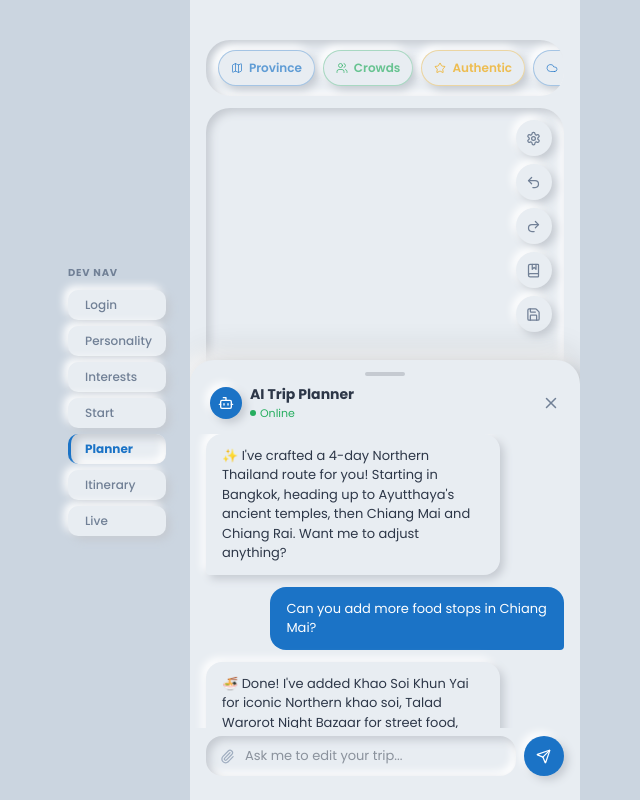
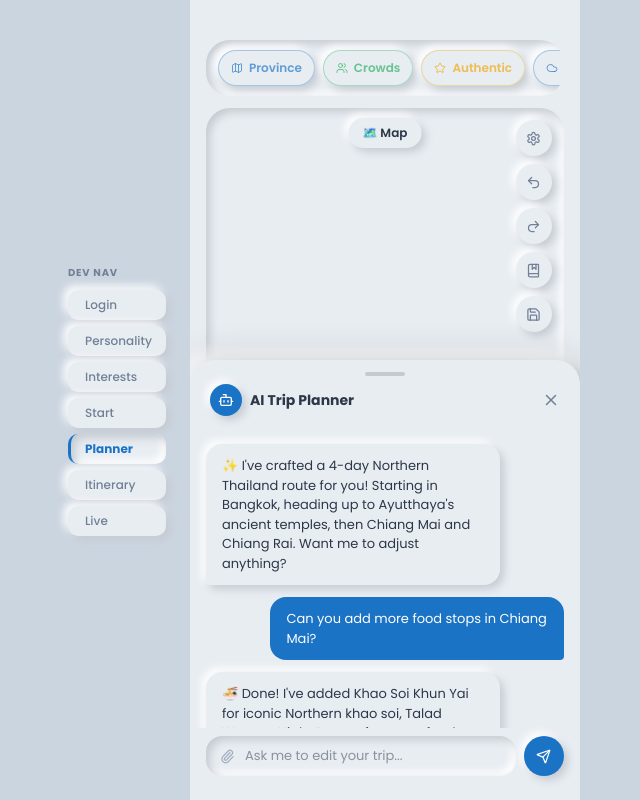
Before and after one commit to Combine1234/TourTuaThai, a React (Vite) app: page /planner in a window 1280 px wide. Both pictures are taken after a click on the button 705 px from the left and 752 px from the top of the page. Shown: the whole page, without its empty margins (316-956 px from the left). Built offline with nearby package versions, Linux system fonts and the light colour scheme.

Commit message:
removed API imported functions

```diff
--- a/src/app/pages/PlannerPage.tsx
+++ b/src/app/pages/PlannerPage.tsx
@@ -113,9 +113,36 @@ const FILTERS = [
 ];
 declare const longdo: any; // บอก TypeScript ว่า longdo มาจาก global script
 
+const LAYER_OPTIONS = [
+  { id: 'map' as const, label: 'Map', icon: '🗺️' },
+  { id: 'satellite' as const, label: 'Satellite', icon: '🛰️' },
+  { id: 'traffic' as const, label: 'Traffic', icon: '🚦' },
+];
+
 const TripMap = ({ stops }: { stops: TripStop[] }) => {
   const mapRef = useRef<HTMLDivElement>(null);
   const mapInstanceRef = useRef<any>(null);
+  const [showLayerMenu, setShowLayerMenu] = useState(false);
+  const [activeLayer, setActiveLayer] = useState<'map' | 'satellite' | 'traffic'>('map');
+
+  const switchLayer = (layer: 'map' | 'satellite' | 'traffic') => {
+    const ld = (window as any).longdo;
+    const map = mapInstanceRef.current;
+    if (!map || !ld) return;
+    try { map.Layers.remove(ld.Layers.TRAFFIC); } catch {}
+    if (layer === 'satellite') {
+      // Longdo Maps uses GEOIMAGERY for satellite tiles; fall back to SATELLITE if present
+      const satLayer = ld.Layers.GEOIMAGERY ?? ld.Layers.SATELLITE ?? ld.Layers.HYBRID;
+      try { map.Layers.setBase(satLayer); } catch {}
+    } else {
+      try { map.Layers.setBase(ld.Layers.NORMAL); } catch {}
+      if (layer === 'traffic') {
+        try { map.Layers.add(ld.Layers.TRAFFIC); } catch {}
+      }
+    }
+    setActiveLayer(layer);
+    setShowLayerMenu(false);
+  };
 
   useEffect(() => {
     if (!mapRef.current) return;
@@ -138,6 +165,19 @@ const TripMap = ({ stops }: { stops: TripStop[] }) => {
         });
         map.location({ lon: 100.5, lat: 14.5 }, true);
         mapInstanceRef.current = map;
+
+        // Hide built-in controls
+        try { map.Ui.DPad.visible(false); } catch {}
+        try { map.Ui.Zoombar.visible(false); } catch {}
+        try { map.Ui.LayerSelector.visible(false); } catch {}
+        try { map.Ui.Terrain.visible(false); } catch {}
+
+        // Shrink Longdo Maps attribution/info text at bottom-right
+        if (mapRef.current) {
+          const s = document.createElement('style');
+          s.textContent = `.ldmap_copyright,.ldmap-copyright,.ldmap_info,.longdo-copyright{font-size:9px!important;opacity:0.6;white-space:nowrap!important;overflow:hidden!important;text-overflow:ellipsis!important;max-width:200px!important}`;
+          mapRef.current.appendChild(s);
+        }
 
         // วาง markers
         stops.forEach(stop => {
@@ -215,7 +255,64 @@ const TripMap = ({ stops }: { stops: TripStop[] }) => {
     };
   }, [stops]);
 
-  return <div ref={mapRef} style={{ width: '100%', height: '100%' }} />;
+  const activeLyr = LAYER_OPTIONS.find(l => l.id === activeLayer)!;
+
+  return (
+    <div style={{ position: 'relative', width: '100%', height: '100%' }}>
+      <div ref={mapRef} style={{ width: '100%', height: '100%' }} />
+
+      {/* Layer picker — top center */}
+      <div style={{ position: 'absolute', top: 10, left: '50%', transform: 'translateX(-50%)', zIndex: 10 }}>
+        <motion.button
+          whileTap={{ scale: 0.94 }}
+          onClick={() => setShowLayerMenu(v => !v)}
+          style={{
+            background: BG, boxShadow: neuExSm, border: 'none', cursor: 'pointer',
+            borderRadius: 20, padding: '6px 14px', fontSize: 12, fontWeight: 600,
+            color: TEXT_DARK, display: 'flex', alignItems: 'center', gap: 6,
+            fontFamily: 'Poppins, sans-serif',
+          }}
+        >
+          {activeLyr.icon} {activeLyr.label}
+        </motion.button>
+
+        <AnimatePresence>
+          {showLayerMenu && (
+            <div style={{ position: 'absolute', top: 'calc(100% + 6px)', left: '50%', transform: 'translateX(-50%)' }}>
+              <motion.div
+                initial={{ opacity: 0, scale: 0.88, y: -6 }}
+                animate={{ opacity: 1, scale: 1, y: 0 }}
+                exit={{ opacity: 0, scale: 0.88, y: -6 }}
+                transition={{ type: 'spring', damping: 22, stiffness: 320 }}
+                style={{
+                  background: BG, boxShadow: neuEx, borderRadius: 16, padding: 6,
+                  display: 'flex', flexDirection: 'column', gap: 3, minWidth: 130,
+                }}
+              >
+                {LAYER_OPTIONS.map(layer => (
+                  <button
+                    key={layer.id}
+                    onClick={() => switchLayer(layer.id)}
+                    style={{
+                      background: activeLayer === layer.id ? BLUE + '18' : 'transparent',
+                      border: `1.5px solid ${activeLayer === layer.id ? BLUE + '55' : 'transparent'}`,
+                      borderRadius: 10, padding: '7px 12px', cursor: 'pointer',
+                      fontSize: 12, fontWeight: 600,
+                      color: activeLayer === layer.id ? BLUE : TEXT_DARK,
+                      display: 'flex', alignItems: 'center', gap: 8,
+                      fontFamily: 'Poppins, sans-serif',
+                    }}
+                  >
+                    <span>{layer.icon}</span><span>{layer.label}</span>
+                  </button>
+                ))}
+              </motion.div>
+            </div>
+          )}
+        </AnimatePresence>
+      </div>
+    </div>
+  );
 };
 
 const AI_MESSAGES: ChatMessage[] = [
@@ -243,6 +340,22 @@ export default function PlannerPage() {
   const fileInputRef = useRef<HTMLInputElement>(null);
   const filterBarRef = useRef<HTMLDivElement>(null);
   const messagesEndRef = useRef<HTMLDivElement>(null);
+  const chatSheetRef = useRef<HTMLDivElement>(null);
+  const [chatHeightPct, setChatHeightPct] = useState(55);
+  const resizeDrag = useRef<{ startY: number; startH: number } | null>(null);
+
+  const onResizeDown = (e: React.PointerEvent<HTMLDivElement>) => {
+    e.currentTarget.setPointerCapture(e.pointerId);
+    resizeDrag.current = { startY: e.clientY, startH: chatSheetRef.current?.offsetHeight ?? 0 };
+  };
+  const onResizeMove = (e: React.PointerEvent<HTMLDivElement>) => {
+    if (!resizeDrag.current || !chatSheetRef.current) return;
+    const dy = resizeDrag.current.startY - e.clientY;
+    const parentH = chatSheetRef.current.parentElement?.offsetHeight ?? 844;
+    const newPct = Math.max(30, Math.min(90, Math.round(((resizeDrag.current.startH + dy) / parentH) * 100)));
+    setChatHeightPct(newPct);
+  };
+  const onResizeUp = () => { resizeDrag.current = null; };
 
   // auto scroll
   useEffect(() => {
@@ -429,12 +542,19 @@ export default function PlannerPage() {
       <AnimatePresence>
         {showAI && (
           <motion.div
+            ref={chatSheetRef}
             initial={{ y: '100%' }} animate={{ y: 0 }} exit={{ y: '100%' }}
             transition={{ type: 'spring', damping: 28, stiffness: 300 }}
             className="absolute inset-x-0 bottom-0 rounded-t-3xl flex flex-col"
-            style={{ background: BG, boxShadow: `0 -8px 32px rgba(0,0,0,0.12), ${neuEx}`, height: '55%', zIndex: 20 }}>
+            style={{ background: BG, boxShadow: `0 -8px 32px rgba(0,0,0,0.12), ${neuEx}`, height: `${chatHeightPct}%`, zIndex: 20 }}>
 
-            <div className="flex justify-center pt-3 pb-2">
+            <div
+              className="flex justify-center pt-3 pb-2"
+              style={{ cursor: 'ns-resize', touchAction: 'none', userSelect: 'none' }}
+              onPointerDown={onResizeDown}
+              onPointerMove={onResizeMove}
+              onPointerUp={onResizeUp}
+            >
               <div className="w-10 h-1 rounded-full" style={{ background: '#c5cad1' }} />
             </div>
 
@@ -443,13 +563,7 @@ export default function PlannerPage() {
                 <div className="w-8 h-8 rounded-full flex items-center justify-center" style={{ background: BLUE, boxShadow: neuExSm }}>
                   <Bot size={16} color="#fff" />
                 </div>
-                <div>
-                  <div style={{ fontSize: 14, fontWeight: 700, color: TEXT_DARK }}>AI Trip Planner</div>
-                  <div className="flex items-center gap-1">
-                    <div className="w-1.5 h-1.5 rounded-full" style={{ background: GREEN }} />
-                    <span style={{ fontSize: 11, color: GREEN }}>Online</span>
-                  </div>
-                </div>
+                <div style={{ fontSize: 14, fontWeight: 700, color: TEXT_DARK }}>AI Trip Planner</div>
               </div>
               <button onClick={() => setShowAI(false)} style={{ background: 'none', border: 'none', cursor: 'pointer', display: 'flex' }}>
                 <X size={18} color={TEXT_MID} />
@@ -471,7 +585,7 @@ export default function PlannerPage() {
             )}
 
             {/* Messages */}
-            <div className="flex-1 overflow-y-auto px-4 pb-2" style={{ scrollbarWidth: 'none' }}>
+            <div className="flex-1 overflow-y-auto px-4 pt-4 pb-2" style={{ scrollbarWidth: 'none' }}>
               {messages.map((msg, i) => (
                 <div key={i} className={`flex mb-3 ${msg.role === 'user' ? 'justify-end' : 'justify-start'}`}>
                   <div className="max-w-[82%] px-4 py-3 rounded-2xl"
```
